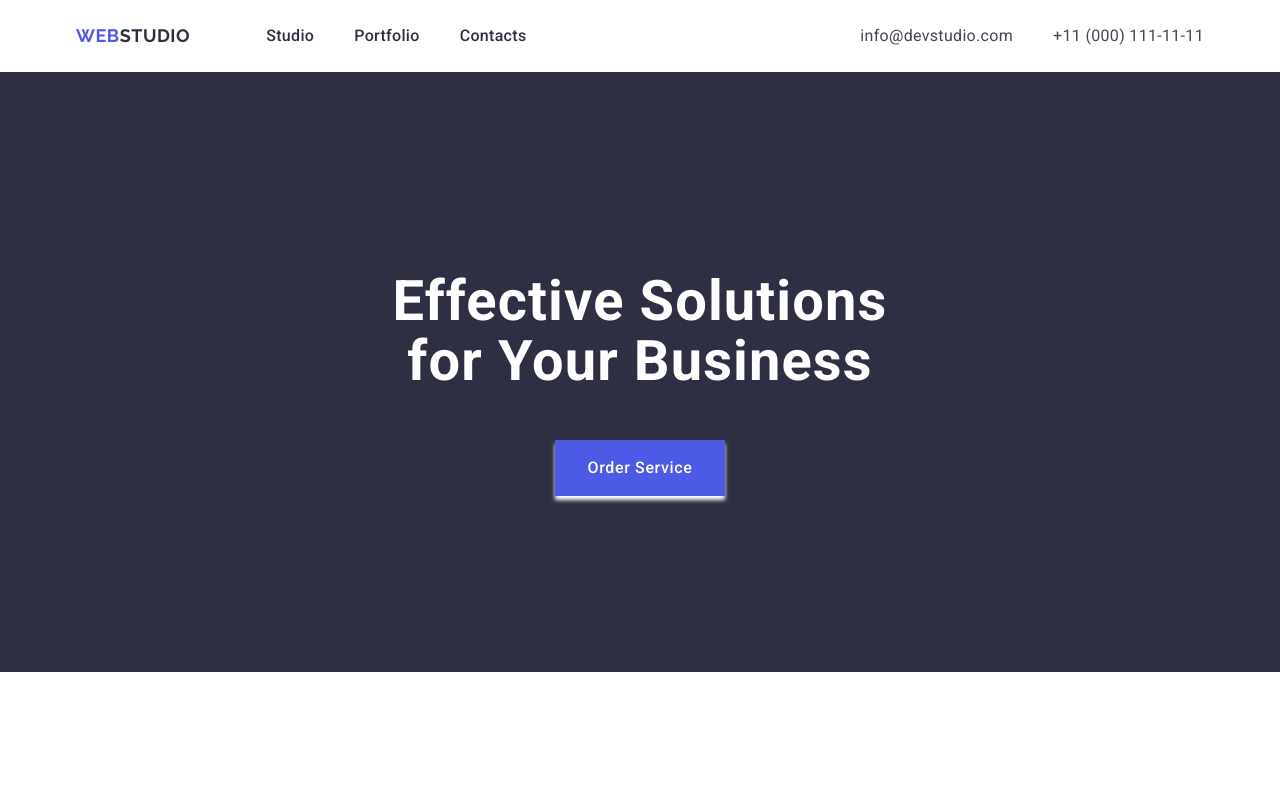
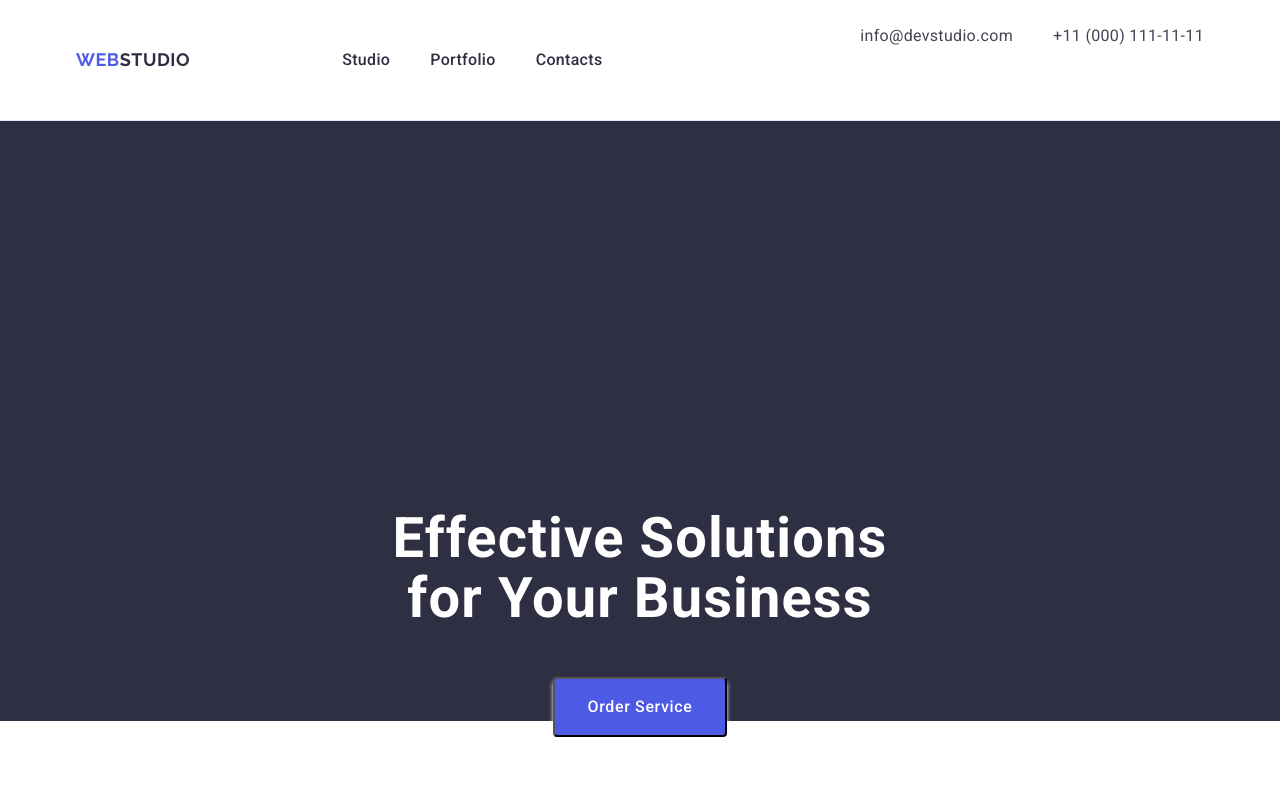
Before and after one commit to Cecylia2023/goit-homework-03, a plain HTML site: page index.html in a window 1280 px wide. Shown: the top 787 px of the page. Drawn offline with nearby package versions, Linux system fonts and the light colour scheme.

Commit message:
hero and header

```diff
--- a/css/styles.css
+++ b/css/styles.css
@@ -78,6 +78,7 @@ color: #434455;
 .page-header {
     padding-top: 24px;
     padding-bottom: 24px;
+    border-bottom: 1px solid #e7e9fc;
 }
 .header-container {
     display: flex;
@@ -108,9 +109,14 @@ line-height: 1.17;
 letter-spacing: 0.03em;
 text-transform: uppercase;
 color: #4D5AE5;
+margin-right: 76px;
 }
 .accent {
     color: #2E2F42
+}
+.menu-item {
+    padding-top: 24px;
+    padding-bottom: 24px;
 }
 .menu-link {
 font-size: 16px;
@@ -144,6 +150,8 @@ color: #2E2F42;
 .hero {
     background-color: #2E2F42;
     height: 600px;
+    padding-top: 188px;
+    padding-bottom: 188px;
 }
 .main-title {
 font-size: 56px;
@@ -153,7 +161,7 @@ letter-spacing: 0.02em;
 text-align: center;
 color: #FFFFFF;
 padding-top: 200px;
-width: 496px;
+max-width: 496px;
 margin-bottom: 48px;
 margin-right: auto;
 margin-left: auto;
@@ -168,7 +176,8 @@ margin-left: auto;
     letter-spacing: 0.04em;
     color: #FFFFFF;
     padding: 16px 32px;
-    border: 4px;
+    min-width: 169px;
+    border-radius: 4px;
     margin-left: auto;
     margin-right: auto;
     margin-bottom: 188px;
```
